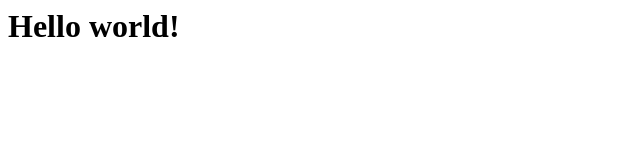
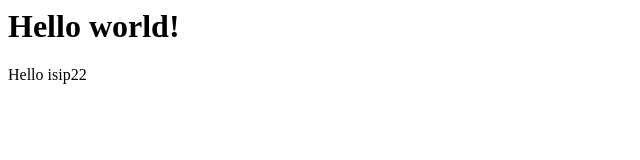
Before and after one commit to WorldOfPets/isip22learngit, a plain HTML site: page index.html in a window 1280 px wide. Shown: the full height of the page, 0-640 px from the left. Drawn offline with Linux system fonts and the light colour scheme.

Commit message:
second changes

```diff
--- a/index.html
+++ b/index.html
@@ -1 +1,2 @@
 <h1>Hello world!</h1>
+Hello isip22
```
